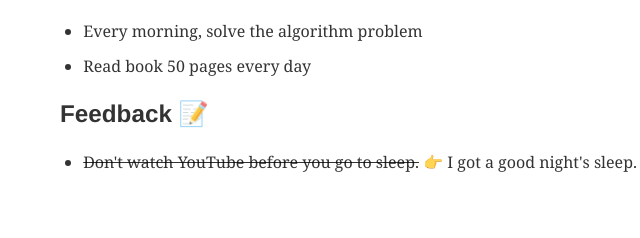
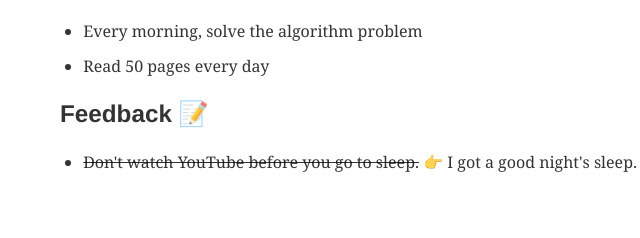
Before and after one commit to passwd10/gatsby-starter-answer, a Gatsby site: page /plan in a window 1280 px wide. Shown: the part 148-386 px from the top of the page, 271-911 px from the left. Built offline with nearby package versions, Linux system fonts and the light colour scheme; Gatsby itself is replaced by a stand-in of ours; some packages are replaced by stand-ins of ours; what typography-theme-github would draw is missing.

Commit message:
Modify future action content

```diff
--- a/content/plan/futureAction.md
+++ b/content/plan/futureAction.md
@@ -7,7 +7,7 @@ layout: plan
 ## Future Action Plan 🤔💡
 
 - Every morning, solve the algorithm problem
-- Read book 50 pages every day
+- Read 50 pages every day
 
 ## Feedback 📝
 
```
